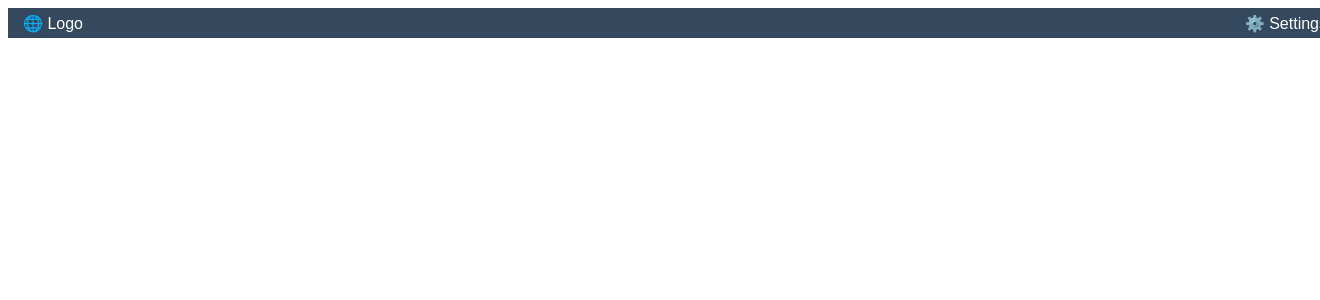
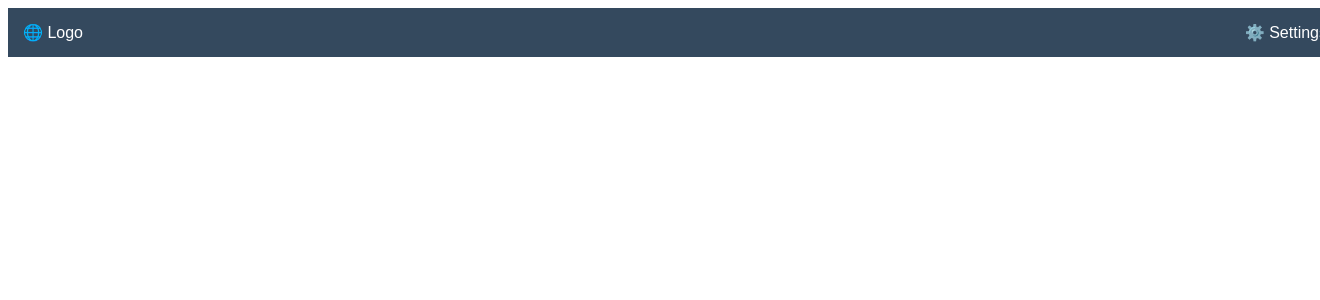
Before and after one commit to nolanfw03/website, a PHP site: page /index.html in a window 1320 px wide; the page is wider, and only the part inside the window is pictured. Shown: the top 300 px of that part. Run offline with PHP 8.4, Linux system fonts and the light colour scheme.

Commit message:
banner changes

```diff
--- a/style.css
+++ b/style.css
@@ -10,18 +10,15 @@ body {
   color: white;
   padding: 15px;
   font-family: Arial, sans-serif;
+  display: flex;
+  justify-content: space-between;
+  align-items: center;
 }
 
 .left {
-  position: absolute;
-  left: 15px;
-  top: 50%;
-  transform: translateY(-50%);
+  float: left;
 }
 
 .right {
-  position: absolute;
-  right: 15px;
-  top: 50%;
-  transform: translateY(-50%);
+  float: right;
 }
```
